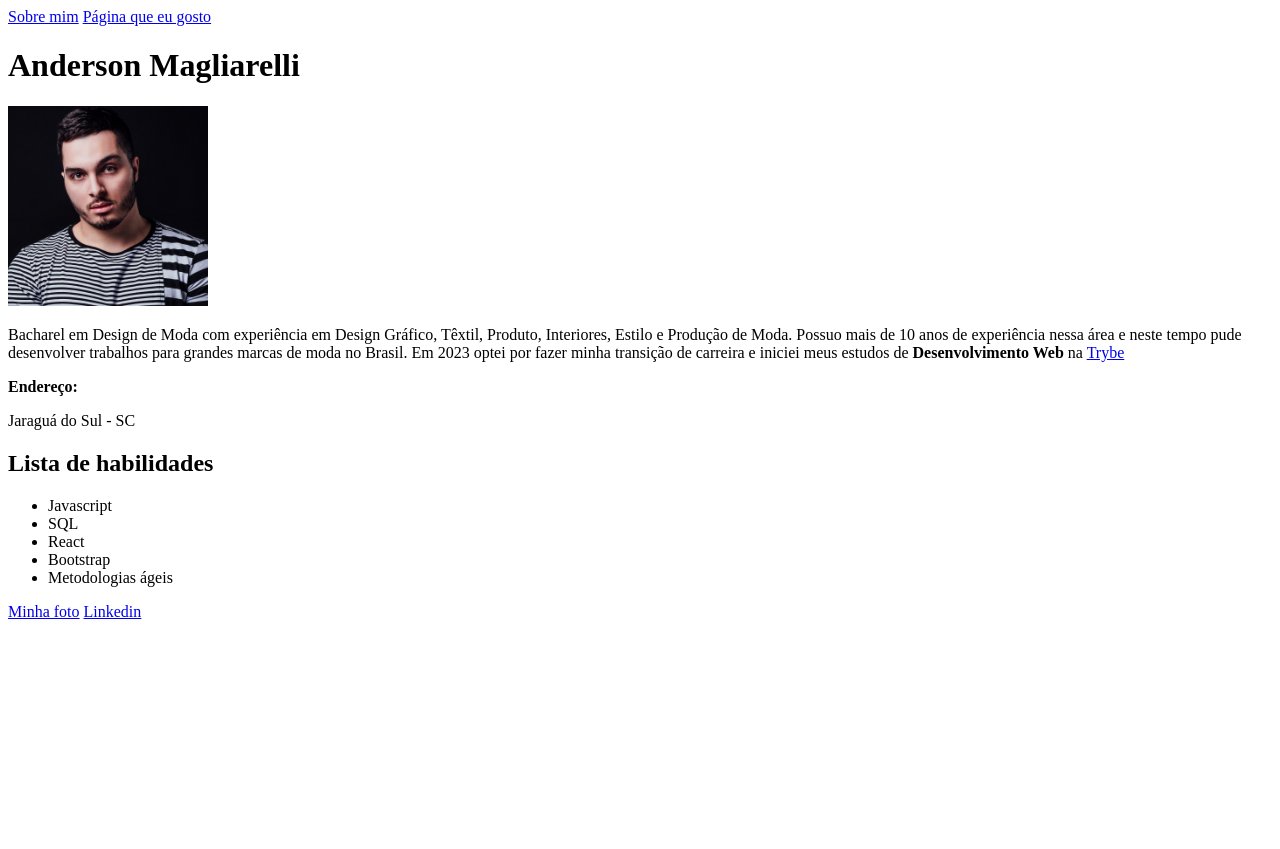
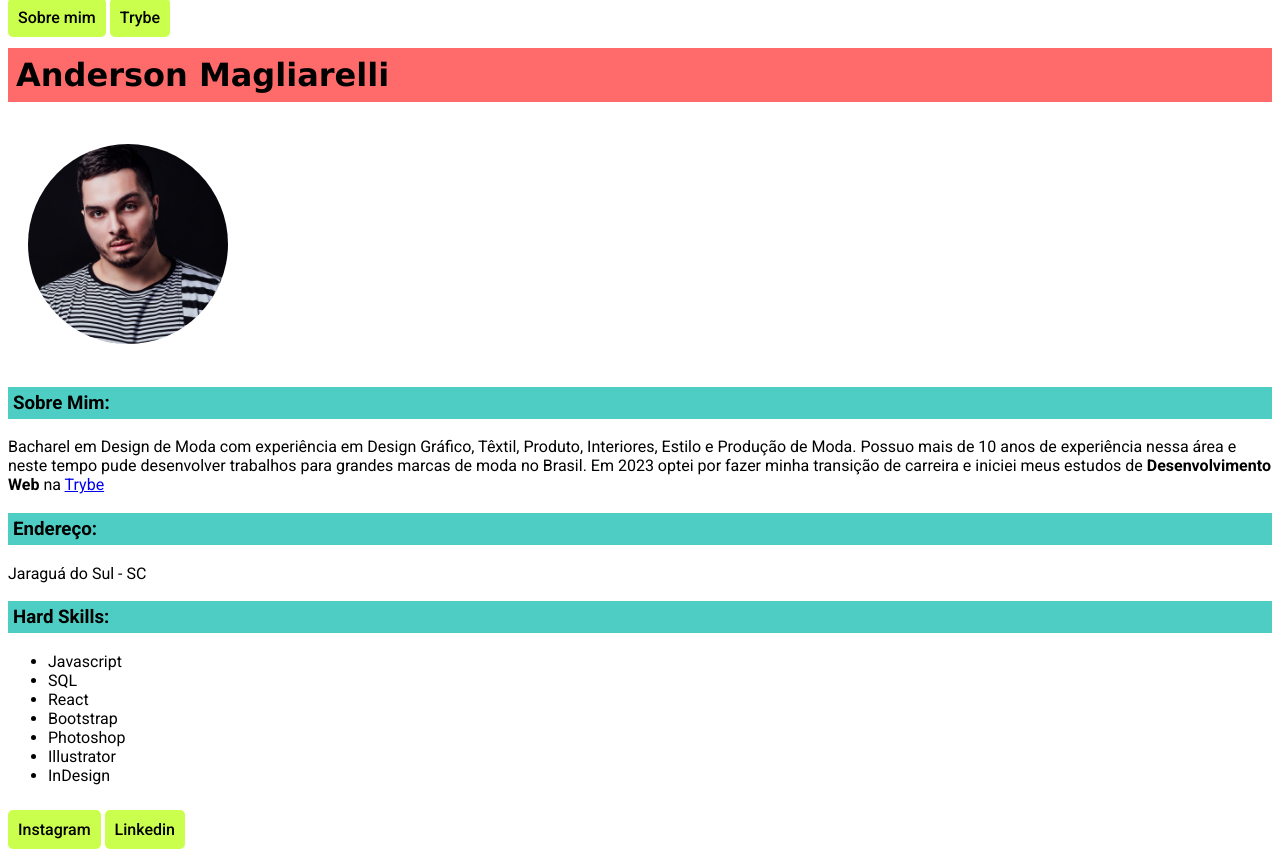
Before and after one commit to andmagliarelli/andmagliarelli.github.io, a plain HTML site: page index.html in a window 1280 px wide. Before the commit the page ends 800 px from the top, so only its background shows below. Drawn offline with Linux system fonts and the light colour scheme.

Commit message:
Alterado portfolio conforme conteúdos do dia 02

```diff
--- a/index.html
+++ b/index.html
@@ -1,27 +1,83 @@
 <!DOCTYPE html>
 <html lang="pt-br">
 <head>
+  <!-- Tudo que não aparece no site -->
   <meta charset="UTF-8">
   <meta http-equiv="X-UA-Compatible" content="IE=edge">
   <meta name="viewport" content="width=device-width, initial-scale=1.0">
+<!-- Texto que aparece na aba -->
   <title>Portfólio Web</title>
+
+<!-- Google Fontes -->
+  <link rel="preconnect" href="https://fonts.googleapis.com">
+  <link rel="preconnect" href="https://fonts.gstatic.com" crossorigin>
+  <link href="https://fonts.googleapis.com/css2?family=Roboto:wght@100;300;400;500;700;900&display=swap" rel="stylesheet">
+
+  <style>
+  /* CSS */
+  body {
+  font-family: 'Roboto', sans-serif;
+  font-weight: 400;
+  background-color:#ffffff;
+  color: #000000;
+  }
+
+  #avatar {
+  border-radius: 200px;
+  padding: 20px;
+  width: 200px;
+  }
+
+  h1 {
+  font-family:Verdana, Helvetica, Tahoma, sans-serif;
+  background-color:#ff6b6b;
+  padding: 8px;
+  color:#000000;
+  }
+
+ .botão {
+  background-color: #cbff4d;
+  color: #000000;
+  padding: 10px;
+  text-decoration:double;
+  border-radius: 5px;
+  font-weight: 500;
+  }
+
+  h3 {
+    background-color: #4ecdc4;
+    color: #000000;
+    padding: 5px;
+  }
+
+  </style>
 </head>
+
 <body>
-  <a href="https://www.linkedin.com/in/andmagliarelli/" target="_blank">Sobre mim</a>
-  <a href="https://www.betrybe.com/?" target="_blank">Página que eu gosto</a>
+
+  <a href="#descricao" class="botão">Sobre mim</a>
+  <a href="https://www.betrybe.com/?" target="_blank" class="botão">Trybe</a>
   <h1 class="meuNome">Anderson Magliarelli</h1>
   <img src="avatar.jpg" width="200px" alt="Este sou eu" id="avatar">
-  <p class="descricao"> Bacharel em Design de Moda com experiência em Design Gráfico, Têxtil, Produto, Interiores, Estilo e Produção de Moda. Possuo mais de 10 anos de experiência nessa área e neste tempo pude desenvolver trabalhos para grandes marcas de moda no Brasil. Em 2023 optei por fazer minha transição de carreira e iniciei meus estudos de <strong>Desenvolvimento Web</strong> na <a href="https://www.betrybe.com/?" target="_blank">Trybe</a></p>
-  <p class="endereço"><strong>Endereço: </strong></p>Jaraguá do Sul - SC
-  <h2>Lista de habilidades</h2>
+  <h3>Sobre Mim:</h3>
+  <p id="descricao"> Bacharel em Design de Moda com experiência em Design Gráfico, Têxtil, Produto, Interiores, Estilo e Produção de Moda. Possuo mais de 10 anos de experiência nessa área e neste tempo pude desenvolver trabalhos para grandes marcas de moda no Brasil. Em 2023 optei por fazer minha transição de carreira e iniciei meus estudos de <strong>Desenvolvimento Web</strong> na <a href="https://www.betrybe.com/?" target="_blank">Trybe</a></p>
+
+  <h3>Endereço:</h3>
+  <p>Jaraguá do Sul - SC</p>
+
+  <h3>Hard Skills:</h3>
   <ul>
     <li class="javascript">Javascript</li>
     <li class="sql">SQL</li>
     <li class="react">React</li>
     <li class="bootstrap">Bootstrap</li>
-    <li class="metoAgil">Metodologias ágeis</li>
+    <li class="photoshop">Photoshop</li>
+    <li class="illustrator">Illustrator</li>
+    <li class="indesign">InDesign</li>
   </ul>
-  <a href="avatar.jpg">Minha foto</a>
-  <a href="https://www.linkedin.com/in/andmagliarelli/" target="_blank">Linkedin</a>
+  <br>
+  <a href="https://www.instagram.com/amprints.studio/" target="_blank" class="botão" alt="Instagram AM. Prints">Instagram</a>
+
+  <a href="https://www.linkedin.com/in/andmagliarelli/" target="_blank" class="botão" alt="Linkedin Anderson Magliarelli">Linkedin</a>
 </body>
 </html>
```
